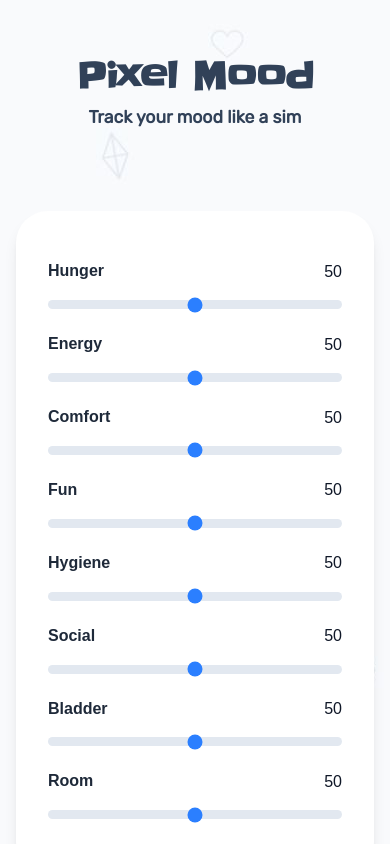
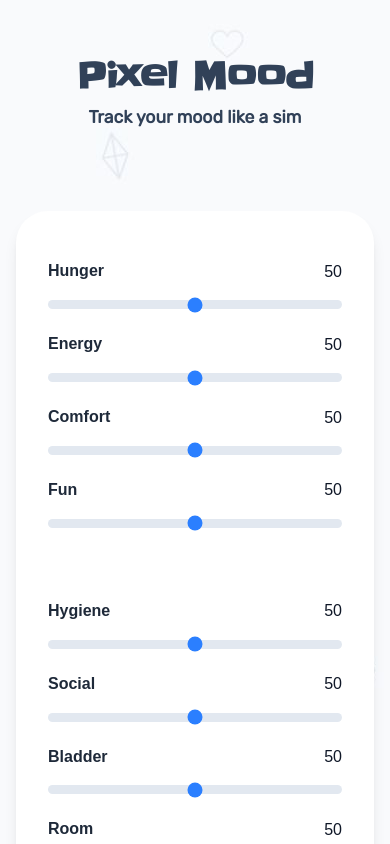
Before and after one commit to bangles01/pixel-mood, a Next.js app: page / in a window 390 px wide. Shown: the top 844 px of the page. Built offline with nearby package versions, Linux system fonts and the light colour scheme.

Commit message:
feat: improve sliders design for mobile

```diff
--- a/src/app/page.tsx
+++ b/src/app/page.tsx
@@ -115,8 +115,8 @@ export default function Home() {
       <h1 className="text-4xl font-bold mt-10 mb-2 text-center text-slate-700">Pixel Mood</h1>
       <h2 className="subtitle text-lg font-semibold text-center text-slate-700">Track your mood like a sim</h2>
       <div className="filters grid grid-cols-1 md:grid-cols-2 gap-4 gap-x-24 mt-20 mx-auto bg-white px-8 md:px-16 py-12 rounded-4xl shadow-lg">
-        {activeFilters.map(mood => (
-          <div key={mood}>
+        {activeFilters.map((mood, index) => (
+          <div key={mood} className={`${index === activeFilters.length / 2 ? 'pt-12 md:pt-0' : ''}`}>
             <MoodSlider label={mood} value={values[mood]} onChange={(value) => handleChange(mood, value)}/>
           </div>
         ))}
--- a/src/components/MoodSlider.tsx
+++ b/src/components/MoodSlider.tsx
@@ -22,7 +22,7 @@ export default function MoodSlider({ label, value, onChange }: MoodSliderProps)
                     step="5"
                     value={value}
                     onChange={(e) => onChange(parseInt(e.target.value))}
-                    className="w-full lg:h-2 rounded-lg appearance-none bg-slate-200 accent-blue-500 focus:outline-none"
+                    className="w-full h-3 md:h-2 rounded-lg appearance-none bg-slate-200 accent-blue-500 focus:outline-none cursor-pointer slider-mobile"
                 />
             </div>
         </div>
```
